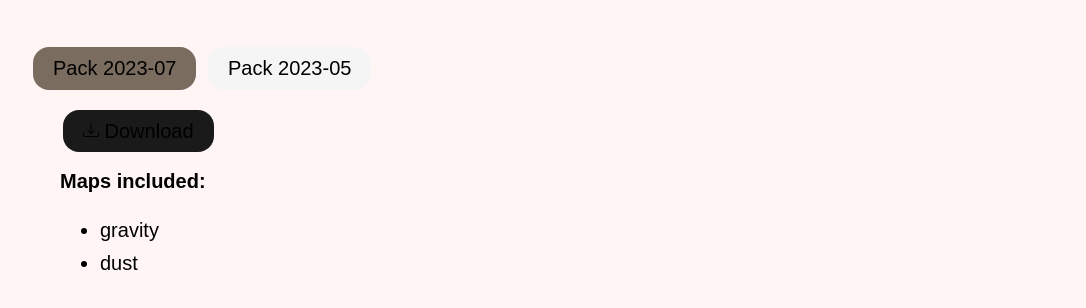
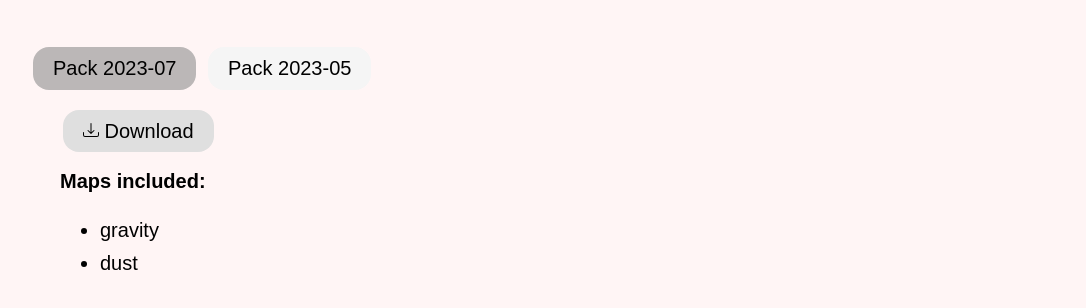
Before and after one commit to coj-maps/coj-maps.github.io, a plain HTML site: page index.html in a window 1280 px wide. Shown: the part 122-430 px from the top of the page, without its empty margins (20-1106 px from the left). Drawn offline with Linux system fonts and the light colour scheme.

Commit message:
fixed light theme colors

```diff
--- a/styles/_colors.scss
+++ b/styles/_colors.scss
@@ -23,11 +23,11 @@
         $color_0: rgb(245, 245, 245);
         $color_1: rgb(255, 255, 255);
         $color_2: rgb(255, 245, 245);
-        $color_2: rgb(255, 245, 245);
-        $color_2: rgb(255, 245, 245);
+        $color_3: rgb(223, 223, 223);
+        $color_4: rgb(187, 183, 183);
         $color_text: rgb(0, 0, 0);
-        $color_link: rgb(199, 178, 156);
-        $color_link_hover: rgb(122, 109, 96);
+        $color_link: $color_3;
+        $color_link_hover: $color_4;
         $color_title: rgb(94, 72, 74);
     }
 
```
Also changed, not shown: styles/style.css, 1 other file.
